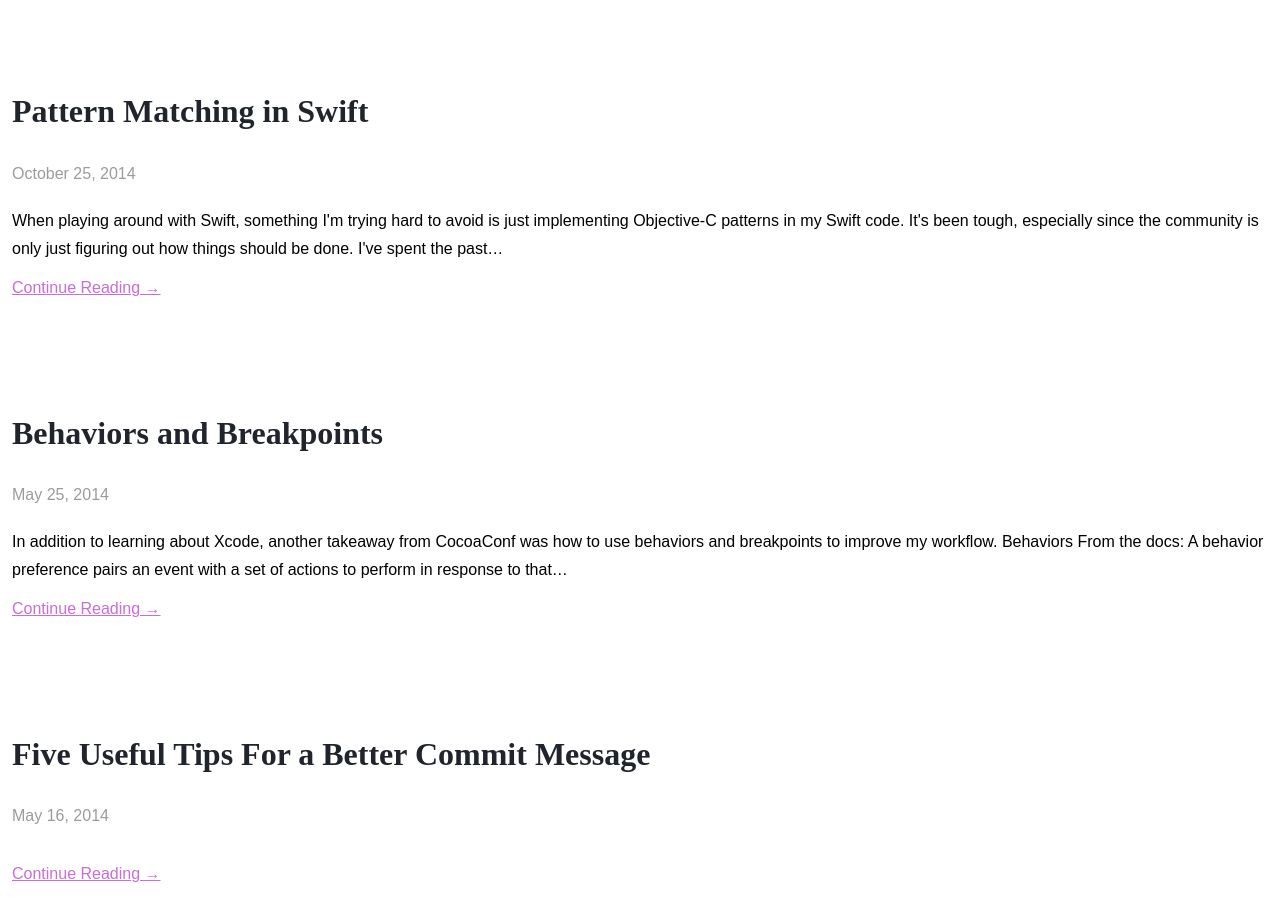
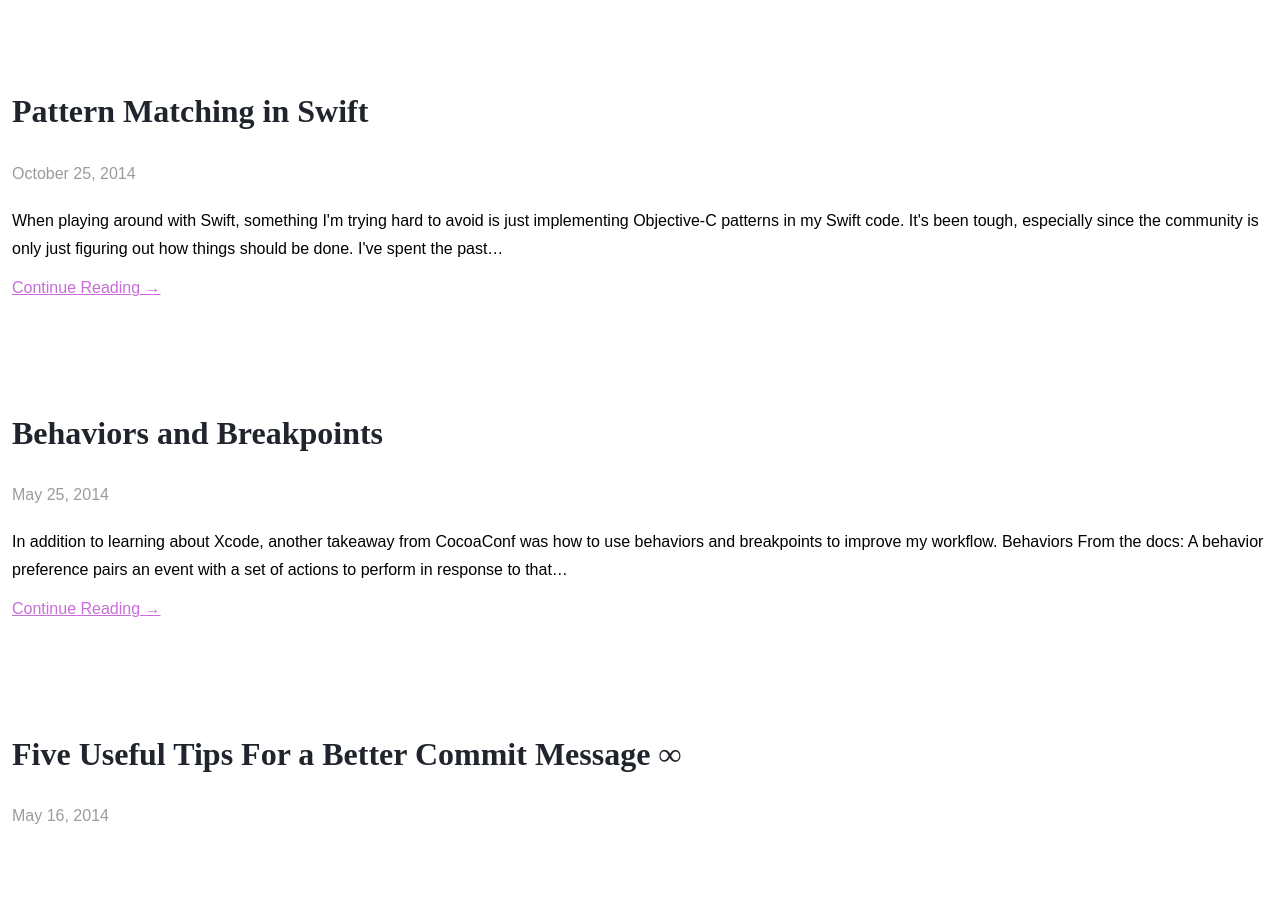
Before and after one commit to Pasanpr/pasanpremaratne.com, a Gatsby site: page / in a window 1280 px wide. Shown: the top 902 px of the page. Built offline with nearby package versions, Linux system fonts and the light colour scheme; Gatsby itself is replaced by a stand-in of ours.

Commit message:
Show external links

```diff
--- a/src/pages/index.js
+++ b/src/pages/index.js
@@ -5,22 +5,17 @@ import Link from '../components/Link';
 
 import '../css/index.css';
 
-const NavLink = props => {
-  if (!props.test) {
-    return <li><Link to={props.url}>{props.text}</Link></li>;
+const PostBlurb = props => {
+  const post = props.post;
+  if (post.frontmatter.path == "/") {
+    return <ExternalLinkBlurb post={post} />;
   } else {
-    return <li><span className="pagination-disabled">{props.text}</span></li>;
-  }
+    return <DefaultBlurb post={post} />;
+  };
 };
 
-export default function Index({ data }) {
-  const { edges: posts } = data.allMarkdownRemark;
-  return (
-    <div className="blog-posts">
-      {posts
-        .filter(post => post.node.frontmatter.title.length > 0)
-        .map(({ node: post }) => {
-          if (typeof post.frontmatter.path == "string") {
+const DefaultBlurb = props => {
+  const post = props.post;
   return (
     <div className="blog-post-preview" key={post.id}>
       <h1 className="title" style={{ fontFamily: `ff-ernestine-pro, serif` }}>
@@ -39,8 +34,10 @@ export default function Index({ data }) {
       </GatsbyLink>
     </div>
   );
-          } else {
-            console.log(post.frontmatter.link);
+};
+
+const ExternalLinkBlurb = props => {
+  const post = props.post;
   return (
     <div className="blog-post-preview" key={post.id}>
       <h1 className="title" style={{ fontFamily: `ff-ernestine-pro, serif` }}>
@@ -54,6 +51,16 @@ export default function Index({ data }) {
     </div>
   );
 };
+
+
+export default function Index({ data }) {
+  const { edges: posts } = data.allMarkdownRemark;
+  return (
+    <div className="blog-posts">
+      {posts
+        .filter(post => post.node.frontmatter.title.length > 0)
+        .map(({ node: post }) => {
+          return <PostBlurb post={post} />;
         })}
     </div>
   );
```
Lines whose indentation alone changed are shown as unchanged.
